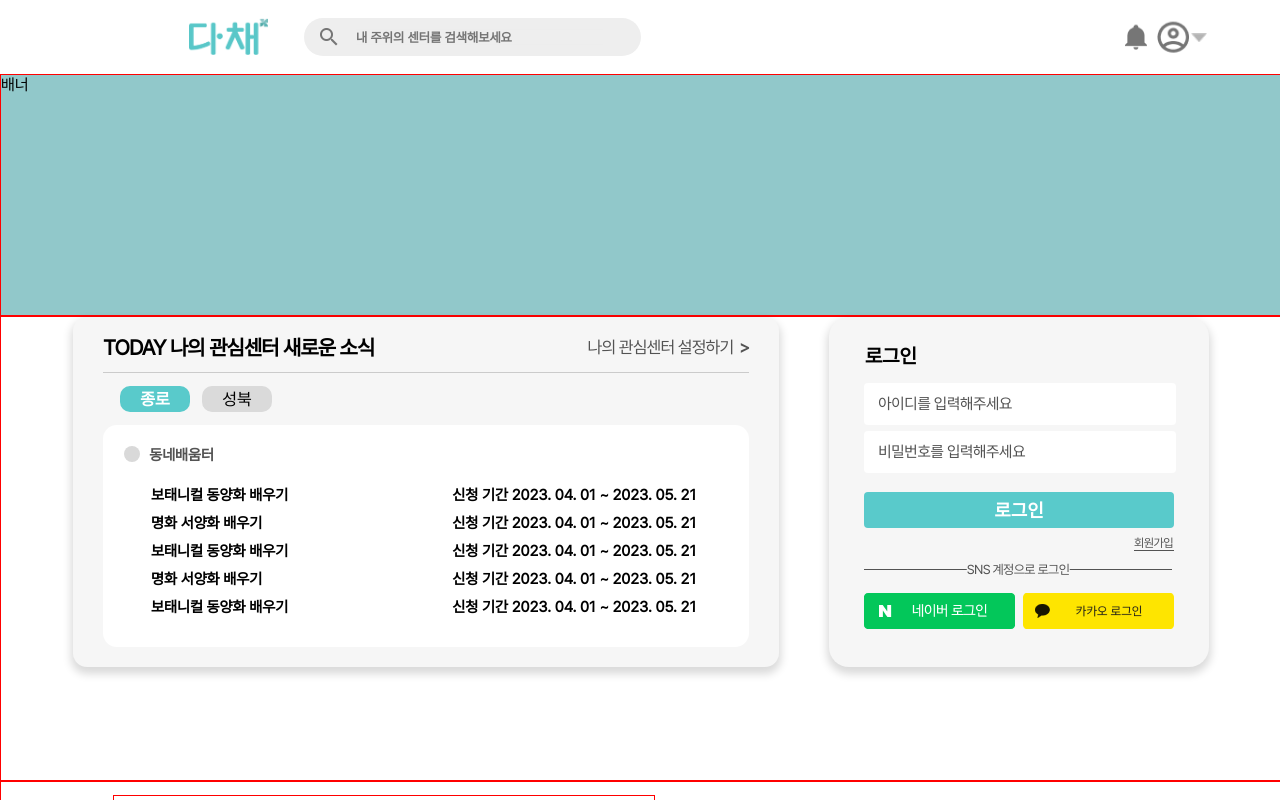
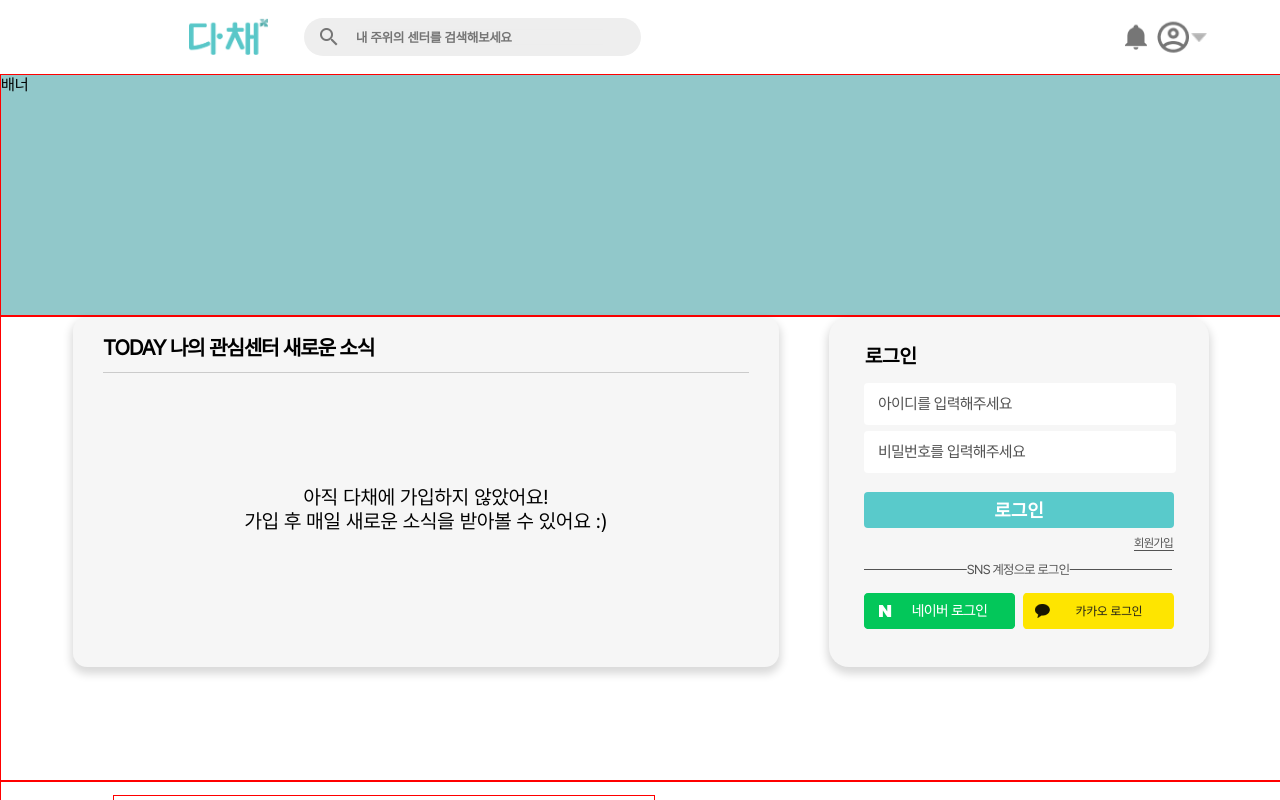
Before and after one commit to KUSITMS-27-chilling/Dachae-FE, a React (Vite) app: page / in a window 1280 px wide. Shown: the top 800 px of the page. Built offline with nearby package versions, Linux system fonts and the light colour scheme.

Commit message:
feat: loginState에 따라 CenterNews & TodayMy 변화

```diff
--- a/index.html
+++ b/index.html
@@ -2,9 +2,9 @@
 <html lang="en">
   <head>
     <meta charset="UTF-8" />
-    <link rel="icon" type="image/svg+xml" href="/vite.svg" />
+    <link rel="icon" type="image/svg+xml" href="/src/assets/dachae_logo.png" />
     <meta name="viewport" content="width=device-width, initial-scale=1.0" />
-    <title>Encore</title>
+    <title>다채</title>
   </head>
   <body>
     <div id="root"></div>
--- a/src/components/CenterNews/CenterNews.styled.ts
+++ b/src/components/CenterNews/CenterNews.styled.ts
@@ -14,7 +14,7 @@ export const CenterNewsHeader = styled.div`
   height: 2.3125em;
   display: flex;
   justify-content: space-between;
-  line-height: 25px;
+  line-height: 1.5625rem;
   letter-spacing: -0.05em;
   position: absolute;
   top: 1.125em;
@@ -125,3 +125,16 @@ export const LearningGroundText = styled.div`
   width: max-content;
   height: 1.125rem;
 `;
+
+export const CenterNewsOut = styled.div`
+  width: 23.75rem;
+  height: 3rem;
+  font-size: 20px;
+  font-weight: 500;
+  line-height: 1.5rem;
+  text-align: center;
+  position: absolute;
+  top: 10.5rem;
+  left: 50%;
+  transform: translateX(-50%);
+`;
--- a/src/components/CenterNews/CenterNews.tsx
+++ b/src/components/CenterNews/CenterNews.tsx
@@ -7,13 +7,17 @@ import {
   LearningGroundHeader,
   LearningGroundList,
   LearningGroundProgram,
-  LearningGroundText
+  LearningGroundText,
+  CenterNewsOut
 } from './CenterNews.styled';
 import { LGDataArr } from '../../types/centerNews';
 import { useState } from 'react';
+import { loginState } from '../../recoil/user';
+import { useRecoilValue } from 'recoil';
 
 function CenterNews({ lgData }: LGDataArr) {
   const [programs, setPrograms] = useState(lgData[0].programs);
+  const state = useRecoilValue(loginState);
 
   function regionClick(e: React.MouseEvent<HTMLButtonElement>) {
     const regionArr = document.querySelectorAll('.center-news__region-btn');
@@ -37,11 +41,17 @@ function CenterNews({ lgData }: LGDataArr) {
     <CenterNewsContainer>
       <CenterNewsHeader>
         <div id='center-news__header--text'>TODAY 나의 관심센터 새로운 소식</div>
+        {
+          state &&
           <CenterSetting>
             <div id='center-news__header--setting-text'>나의 관심센터 설정하기</div>
             <div id='center-news__header--setting-btn'>&gt;</div>
           </CenterSetting>
+        }
       </CenterNewsHeader>
+      {
+        state &&
+        <>
           <RegionContainer>
           {
             lgData &&
@@ -75,6 +85,14 @@ function CenterNews({ lgData }: LGDataArr) {
             }
           </LearningGroundList>
         </LearningGround>
+        </>
+      }
+      {
+        !state &&
+        <CenterNewsOut>
+          아직 다채에 가입하지 않았어요!<br />
+          가입 후 매일 새로운 소식을 받아볼 수 있어요 :&#41;</CenterNewsOut>
+      }
     </CenterNewsContainer>
   )
 }
--- a/src/components/Main/TodayMy/TodayMy.tsx
+++ b/src/components/Main/TodayMy/TodayMy.tsx
@@ -3,12 +3,22 @@ import {
 } from "./TodayMy.styled";
 import TodayMyIn from "../TodayMyIn/TodayMyIn";
 import TodayMyOut from "../TodayMyOut";
+import { loginState } from "../../../recoil/user";
+import { useRecoilValue } from "recoil";
 
 function TodayMy(props: any) {
+  const state = useRecoilValue(loginState);
+
   return(
     <TodayMyContainer>
-      {/* <TodayMyIn></TodayMyIn> */}
-      <TodayMyOut></TodayMyOut>
+      {
+        state &&
+        <TodayMyIn></TodayMyIn>
+      }
+      {
+        !state &&
+        <TodayMyOut></TodayMyOut>
+      }
     </TodayMyContainer>
   )
 }
--- a/src/components/Main/TodayMyOut/TodayMyOut.tsx
+++ b/src/components/Main/TodayMyOut/TodayMyOut.tsx
@@ -8,16 +8,18 @@ import naver_login from '../../../assets/naver_login.png';
 import kakao_login from '../../../assets/kakao_login.png';
 import { useState } from "react";
 import axios from 'axios';
-import { loginId } from "../../../recoil/user";
+import { loginId, loginState } from "../../../recoil/user";
 import { useSetRecoilState, useRecoilValue } from 'recoil';
 
 function TodayMyOut() {
   const setUserId = useSetRecoilState(loginId);
+  const setLoginState = useSetRecoilState(loginState);
   const userId = useRecoilValue(loginId);
+  const userState = useRecoilValue(loginState);
   const [userPwd, setUserPwd] = useState('');
 
   const onClickLogin = () => {
-    axios.post(`${import.meta.env.VITE_APP_HOST}/user/login` ,
+    axios.post(`${import.meta.env.VITE_APP_HOST}/user/login`,
       {
         id: userId,
         password: userPwd
@@ -26,6 +28,7 @@ function TodayMyOut() {
     .then((res)=>  {
         localStorage.setItem('access_token', res.data.data.accessToken);
         localStorage.setItem('refresh_token', res.data.data.refreshToken);
+        setLoginState(true);
       }
     )
     .catch((err) => console.log(err))
--- a/src/recoil/user.ts
+++ b/src/recoil/user.ts
@@ -4,3 +4,8 @@ export const loginId = atom<string>({
   key: 'loginId',
   default: '',
 });
+
+export const loginState = atom<boolean>({
+  key: 'loginState',
+  default: false,
+});
```
Also changed, not shown: src/assets/dachae_logo.png (added). Lines whose indentation alone changed are shown as unchanged.
